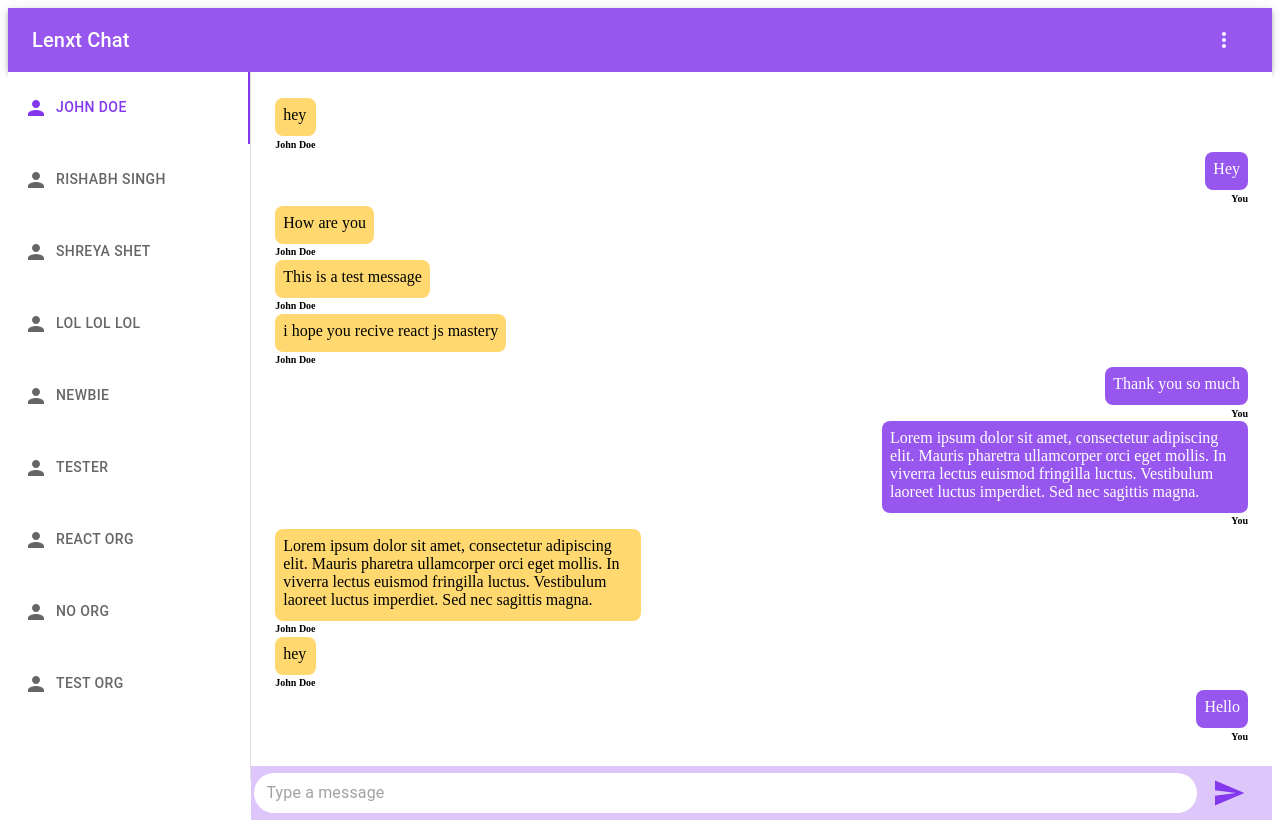
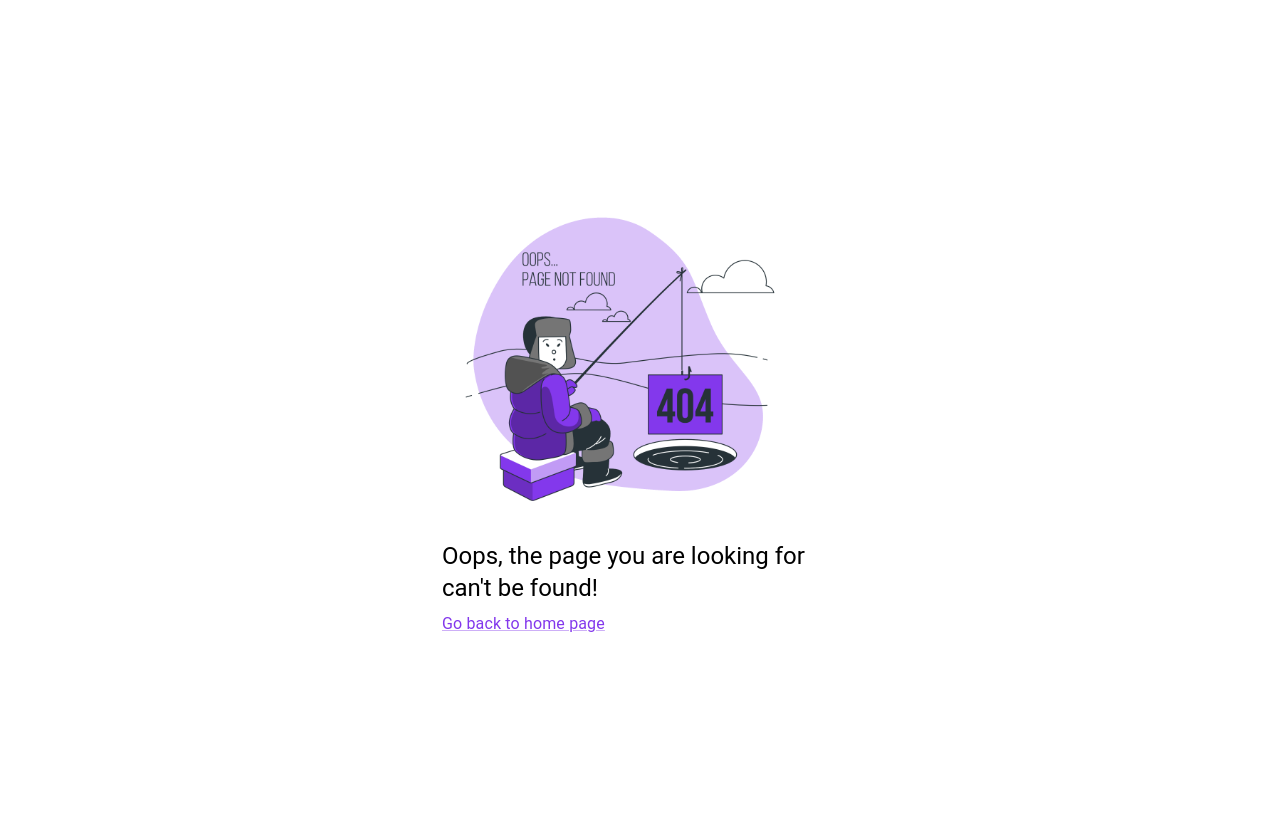
Before and after one commit to geeekgod/Lenxt-FrontEnd, a React (Create React App) app: page /chat in a window 1280 px wide. Built offline with nearby package versions, Linux system fonts and the light colour scheme.

Commit message:
feat: add auth routes successfully

```diff
--- a/src/App.js
+++ b/src/App.js
@@ -1,5 +1,6 @@
-import React from "react";
+import React, { useContext } from "react";
 import { BrowserRouter as Router, Route, Routes } from "react-router-dom";
+import DeskTopChat from "./components/DeskTopChat";
 import NotFound from "./pages/404";
 import ForgotPassword from "./pages/ForgotPassword/ForgotPassword";
 import Home from "./pages/Home";
@@ -7,16 +8,42 @@ import SignIn from "./pages/SignIn";
 import SignUp from "./pages/SignUp";
 import AppRouter from "./routes/AppRouter";
 import { AuthActionsProvider } from "./store/Actions/AuthActions";
-import { AuthContenxtProvider } from "./store/Context/AuthContext";
+import {
+  AuthContenxt,
+  AuthContenxtProvider,
+} from "./store/Context/AuthContext";
 
 const App = () => {
-  return (
-    <AuthContenxtProvider>
-      <AuthActionsProvider>
-        <AppRouter />
-      </AuthActionsProvider>
-    </AuthContenxtProvider>
-  );
+  const { uid, accessToken, userP } = useContext(AuthContenxt);
+  if ((uid, accessToken, userP)) {
+    return (
+      <Router>
+        <Routes>
+          <Route exact path="/">
+            <Route index element={<DeskTopChat />} />
+            <Route path="*" element={<NotFound />} />
+          </Route>
+        </Routes>
+      </Router>
+    );
+  } else {
+    return (
+      <Router>
+        <Routes>
+          <Route path="/">
+            <Route index element={<Home />} />
+            <Route path="auth">
+              <Route path="signin" element={<SignIn />} />
+              <Route path="signup" element={<SignUp />} />
+              <Route path="forgot-password" element={<ForgotPassword />} />
+            </Route>
+            {/* <Route path="chat" element={<DeskTopChat />} /> */}
+            <Route path="*" element={<NotFound />} />
+          </Route>
+        </Routes>
+      </Router>
+    );
+  }
 };
 
 export default App;
--- a/src/Components/NavBar.jsx
+++ b/src/Components/NavBar.jsx
@@ -1,4 +1,4 @@
-import React, { memo, useState } from "react";
+import React, { memo, useContext, useState } from "react";
 import AppBar from "@mui/material/AppBar";
 import Box from "@mui/material/Box";
 import Toolbar from "@mui/material/Toolbar";
@@ -7,9 +7,13 @@ import IconButton from "@mui/material/IconButton";
 import ThreeDotIcon from "@mui/icons-material/MoreVert";
 import MenuItem from "@mui/material/MenuItem";
 import Menu from "@mui/material/Menu";
+import { AuthActions } from "../store/Actions/AuthActions";
+import { useNavigate } from "react-router";
 
 const NavBar = () => {
   const [anchorEl, setAnchorEl] = React.useState(null);
+  const { authLogout } = useContext(AuthActions);
+  const navigation = useNavigate();
 
   const menuItemStyles = { width: 200, justifyContent: "center" };
 
@@ -23,24 +27,24 @@ const NavBar = () => {
 
   return (
     <Box sx={{ flexGrow: 1 }}>
-      <AppBar position='static' style={{ backgroundColor: "#9757EF" }}>
+      <AppBar position="static" style={{ backgroundColor: "#9757EF" }}>
         <Toolbar>
-          <Typography variant='h6' component='div' sx={{ flexGrow: 1 }}>
+          <Typography variant="h6" component="div" sx={{ flexGrow: 1 }}>
             Lenxt Chat
           </Typography>
           <div>
             <IconButton
-              size='large'
-              aria-label='account of current user'
-              aria-controls='menu-appbar'
-              aria-haspopup='true'
+              size="large"
+              aria-label="account of current user"
+              aria-controls="menu-appbar"
+              aria-haspopup="true"
               onClick={handleMenu}
-              color='inherit'
+              color="inherit"
             >
               <ThreeDotIcon />
             </IconButton>
             <Menu
-              id='menu-appbar'
+              id="menu-appbar"
               anchorEl={anchorEl}
               anchorOrigin={{
                 vertical: "top",
@@ -66,7 +70,14 @@ const NavBar = () => {
               <MenuItem sx={menuItemStyles} onClick={handleClose}>
                 Smart Lens
               </MenuItem>
-              <MenuItem sx={menuItemStyles} onClick={handleClose}>
+              <MenuItem
+                sx={menuItemStyles}
+                onClick={() => {
+                  handleClose();
+                  authLogout();
+                  navigation("/auth/signin");
+                }}
+              >
                 Log Out
               </MenuItem>
             </Menu>
--- a/src/index.css
+++ b/src/index.css
@@ -1,6 +1,39 @@
-a{
+a {
   text-decoration: none;
 }
 .button-custom {
   transition: all ease-in-out 0.6s !important;
 }
+
+/* width */
+::-webkit-scrollbar {
+  width: 7px;
+}
+
+/* Track */
+::-webkit-scrollbar-track {
+  background: #f1f1f1;
+}
+
+/* Handle */
+::-webkit-scrollbar-thumb {
+  background: #b8d1e0;
+  border-radius: 14px;
+}
+
+/* Handle on hover */
+::-webkit-scrollbar-thumb:hover {
+  background: #9cbed3;
+}
+
+.chat-Box-Scroller {
+  display: flex;
+  flex-direction: column;
+  overflow: auto;
+  max-height: 78.9vh;
+}
+.chat-Box-Scroller button {
+  height: 30px !important;
+  width: 30px !important;
+  border-radius: 50%;
+}
--- a/src/index.js
+++ b/src/index.js
@@ -4,6 +4,8 @@ import "./index.css";
 import App from "./App";
 import reportWebVitals from "./reportWebVitals";
 import { createTheme, ThemeProvider } from "@mui/material/styles";
+import { AuthContenxtProvider } from "./store/Context/AuthContext";
+import { AuthActionsProvider } from "./store/Actions/AuthActions";
 
 const theme = createTheme({
   palette: {
@@ -16,7 +18,11 @@ const theme = createTheme({
 ReactDOM.render(
   <React.StrictMode>
     <ThemeProvider theme={theme}>
-      <App />
+      <AuthContenxtProvider>
+        <AuthActionsProvider>
+          <App />
+        </AuthActionsProvider>
+      </AuthContenxtProvider>
     </ThemeProvider>
   </React.StrictMode>,
   document.getElementById("root")
--- a/src/pages/SignIn/index.jsx
+++ b/src/pages/SignIn/index.jsx
@@ -78,6 +78,7 @@ const SignIn = () => {
           setLoginSuccess(true);
           setDisableLogin(true);
           authLoginSuccess(response.uid, response["access-token"]);
+          navigate("/");
         }
         setSubmit(false);
       })
--- a/src/routes/AppRouter.jsx
+++ b/src/routes/AppRouter.jsx
@@ -1,29 +1,40 @@
 import { Home } from "@mui/icons-material";
-import React from "react";
+import React, { useContext } from "react";
 import { BrowserRouter as Router, Route, Routes } from "react-router-dom";
-import DeskTopChat from "../Components/DeskTopChat";
+import DeskTopChat from "../components/DeskTopChat";
 import NotFound from "../pages/404";
 import ForgotPassword from "../pages/ForgotPassword/ForgotPassword";
 import SignIn from "../pages/SignIn";
 import SignUp from "../pages/SignUp";
+import { AuthContenxt } from "../store/Context/AuthContext";
 
 const AppRouter = () => {
-  return (
-    <Router>
+  const { uid, accessToken, userP } = useContext(AuthContenxt);
+  if ((uid, accessToken, userP)) {
+    return (
       <Routes>
-        <Route path='/'>
+        <Route path="/">
           <Route index element={<Home />} />
-          <Route path='auth'>
-            <Route path='signin' element={<SignIn />} />
-            <Route path='signup' element={<SignUp />} />
-            <Route path='forgot-password' element={<ForgotPassword />} />
+          <Route path="auth">
+            <Route path="signin" element={<SignIn />} />
+            <Route path="signup" element={<SignUp />} />
+            <Route path="forgot-password" element={<ForgotPassword />} />
           </Route>
-          <Route path='chat' element={<DeskTopChat />} />
-          <Route path='*' element={<NotFound />} />
+          {/* <Route path="chat" element={<DeskTopChat />} /> */}
+          <Route path="*" element={<NotFound />} />
         </Route>
       </Routes>
-    </Router>
-  );
+    );
+  } else {
+    return (
+      <Routes>
+        <Route path="/">
+          <Route index element={<DeskTopChat />} />
+          <Route path="*" element={<NotFound />} />
+        </Route>
+      </Routes>
+    );
+  }
 };
 
 export default AppRouter;
```
